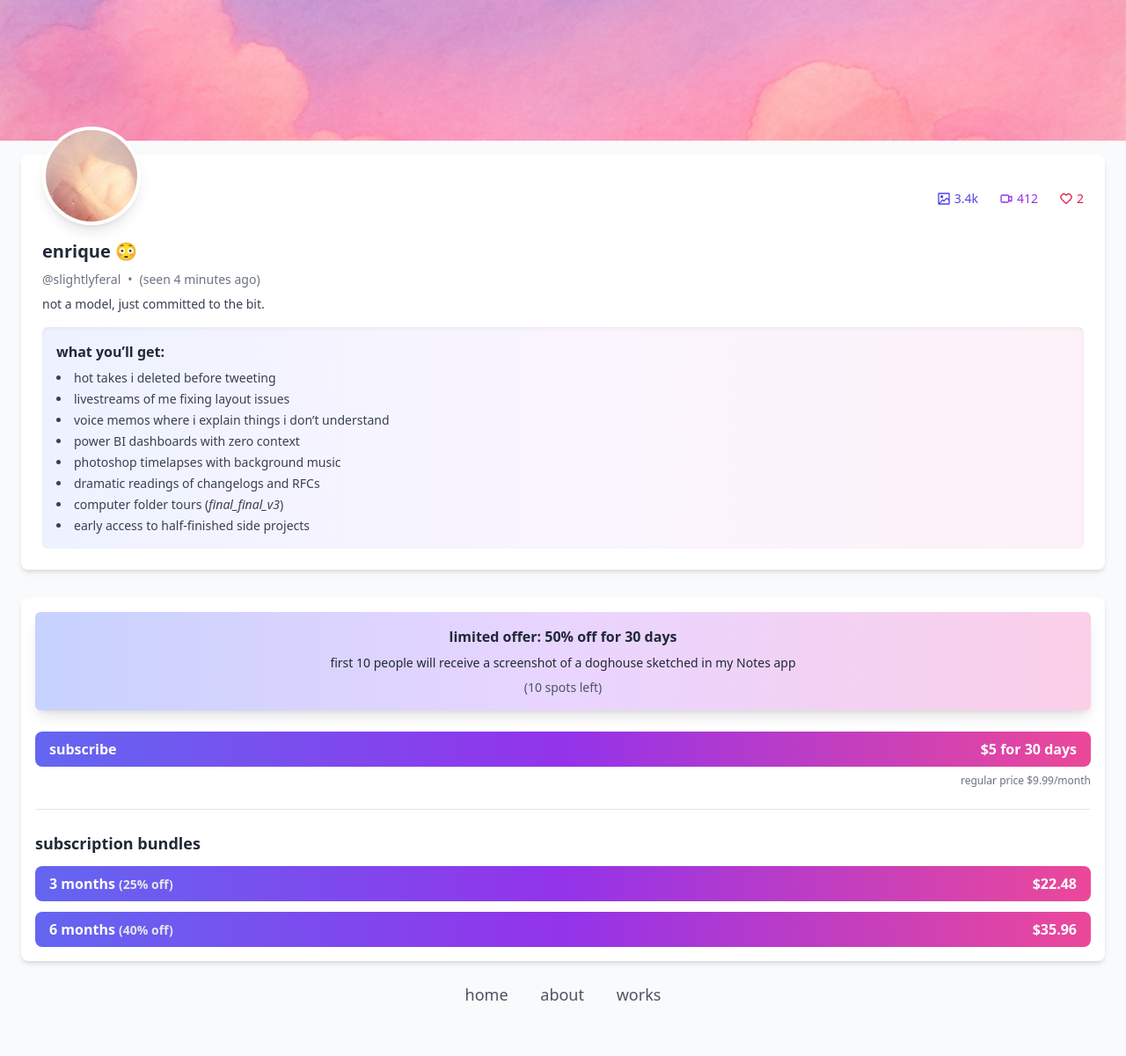
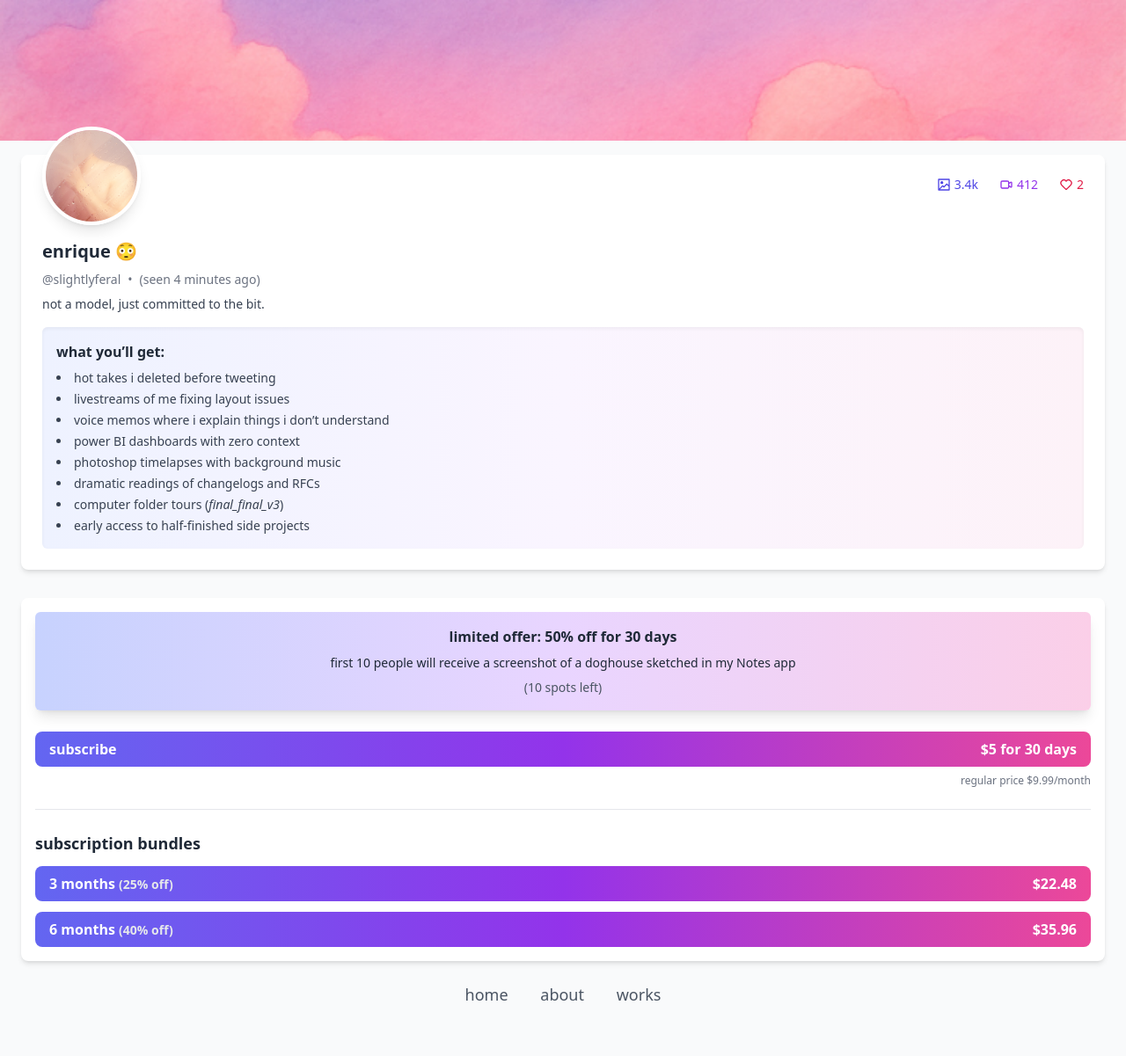
Before and after one commit to enriquebarragan/enriquebarragan.github.io, a Jekyll site: the page built from rips/not-onlyfans/index.md, in a window 1280 px wide. Shown: the whole page at 88% size. Built offline with Jekyll 4.4.1, drawn with Linux system fonts in a browser that asks for light colours; nearby versions of some CDN libraries.

Commit message:
Update index.md

```diff
--- a/rips/not-onlyfans/index.md
+++ b/rips/not-onlyfans/index.md
@@ -26,7 +26,7 @@
     />
 
     <!-- Stats -->
-    <div class="flex space-x-6 text-gray-800 text-sm pt-4">
+    <div class="flex space-x-6 text-gray-800 text-sm">
       <div class="flex items-center space-x-1 text-indigo-600">
         <svg class="w-4 h-4 fill-current" viewBox="0 0 24 24" xmlns="http://www.w3.org/2000/svg">
           <path d="M3,22H21a1,1,0,0,0,1-1V3a1,1,0,0,0-1-1H3A1,1,0,0,0,2,3V21A1,1,0,0,0,3,22Zm2.414-2L10,15.414l1.293,1.293a1,1,0,0,0,1.414,0L17,12.414l3,3V20ZM20,4v8.586l-2.293-2.293a1,1,0,0,0-1.414,0L12,14.586l-1.293-1.293a1,1,0,0,0-1.414,0L4,18.586V4ZM6,8.5A2.5,2.5,0,1,1,8.5,11,2.5,2.5,0,0,1,6,8.5Z"/>
```
